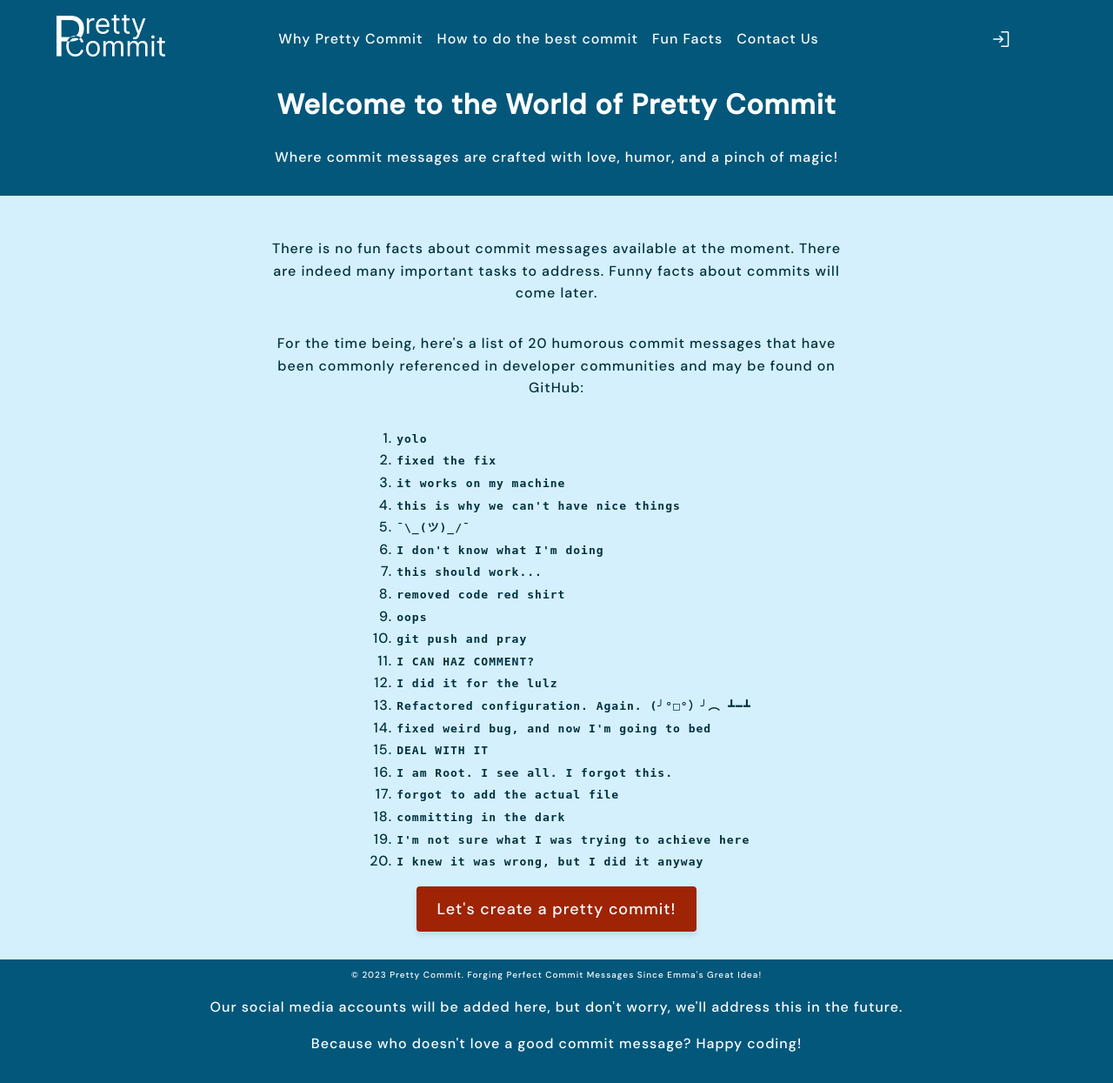
After one commit to bartoszkobylinski/smithcommit, a Flask app: page /fun-facts-about-commits in a window 1280 px wide. The commit adds this page. Shown: the whole page at 87% size. Run offline with Flask 3, Linux system fonts and the light colour scheme; some libraries are stand-ins or nearby versions.

Commit message:
Title: Add new routes, update styles and templates for improved UX/UI
Description:
New routes have been added (/how-to-do-the-best-commit, /fun-facts-about-commits, /contact-us).
Styles in styles.css have been modified and enhanced.
Links in the base.html menu have been updated to link to the new routes.
Placeholder templates (contact-us.html, fun-facts-about-commits.html, how-to-do-the-best-commit.html) have been transformed into proper templates extending base.html.
The index.html template has also seen structural changes.

```diff
--- a/main_app.py
+++ b/main_app.py
@@ -120,6 +120,18 @@ def create_app():
     def why_pretty_commit():
         return render_template("why-pretty-commit.html", user=current_user)
 
+    @app.route("/how-to-do-the-best-commit", methods=["GET"])
+    def how_to_do_the_best_commit():
+        return render_template("how-to-do-the-best-commit.html", user=current_user)
+
+    @app.route("/fun-facts-about-commits", methods=["GET"])
+    def fun_facts_about_commits():
+        return render_template("fun-facts-about-commits.html", user=current_user)
+
+    @app.route("/contact-us", methods=["GET"])
+    def contact_us():
+        return render_template("contact-us.html", user=current_user)
+
     @app.route('/update_api_key', methods=['POST'])
     @login_required
     def update_api_key():
--- a/static/styles.css
+++ b/static/styles.css
@@ -164,6 +181,10 @@ button[type="submit"]:active,
 background-color: #404e7c;
 box-shadow: 0 2px 4px rgba(0, 0, 0, 0.1);
 transform: translateY(1px);
+}
+
+.fun-facts{
+    align-items: center;
 }
 
 /* Footer */
--- a/templates/base.html
+++ b/templates/base.html
@@ -19,9 +19,9 @@
                 </div>
                 <ul class="menu">
                     <li><a href="/why-pretty-commit">Why Pretty Commit</a></li>
-                    <li><a href="#">How to do the best commit</a></li>
-                    <li><a href="#">Fun Facts</a></li>
-                    <li><a href="#">Contact Us</a></li>
+                    <li><a href="/how-to-do-the-best-commit">How to do the best commit</a></li>
+                    <li><a href="/fun-facts-about-commits">Fun Facts</a></li>
+                    <li><a href="/contact-us">Contact Us</a></li>
                 </ul>
                 <div class="user-login">
                     {% if current_user.is_authenticated %}
--- /dev/null
+++ b/templates/fun-facts-about-commits.html
@@ -0,0 +1,32 @@
+{% extends "base.html" %}
+
+{% block content %}
+    <main class="fun-facts">
+        <p class="why_pretty_commit">There is no fun facts about commit messages available at the moment. There are indeed many important tasks to address. Funny facts about commits will come later.</p>
+        <p class="why_pretty_commit">For the time being, here's a list of 20 humorous commit messages that have been commonly referenced in developer communities and may be found on GitHub:</p>
+        <ol>
+            <li><strong><code>yolo</code></strong></li>
+            <li><strong><code>fixed the fix</code></strong></li>
+            <li><strong><code>it works on my machine</code></strong></li>
+            <li><strong><code>this is why we can't have nice things</code></strong></li>
+            <li><strong><code>¯\_(ツ)_/¯</code></strong></li>
+            <li><strong><code>I don't know what I'm doing</code></strong></li>
+            <li><strong><code>this should work...</code></strong></li>
+            <li><strong><code>removed code red shirt</code></strong></li>
+            <li><strong><code>oops</code></strong></li>
+            <li><strong><code>git push and pray</code></strong></li>
+            <li><strong><code>I CAN HAZ COMMENT?</code></strong></li>
+            <li><strong><code>I did it for the lulz</code></strong></li>
+            <li><strong><code>Refactored configuration. Again. (╯°□°）╯︵ ┻━┻</code></strong></li>
+            <li><strong><code>fixed weird bug, and now I'm going to bed</code></strong></li>
+            <li><strong><code>DEAL WITH IT</code></strong></li>
+            <li><strong><code>I am Root. I see all. I forgot this.</code></strong></li>
+            <li><strong><code>forgot to add the actual file</code></strong></li>
+            <li><strong><code>committing in the dark</code></strong></li>
+            <li><strong><code>I'm not sure what I was trying to achieve here</code></strong></li>
+            <li><strong><code>I knew it was wrong, but I did it anyway</code></strong></li>
+        </ol>
+        <a class="submitButton" href="{{ url_for('index') }}" >Let's create a pretty commit!</a>
+    </main>
+
+{% endblock %}
--- a/templates/login.html
+++ b/templates/login.html
@@ -19,11 +19,11 @@
                     <label class="form-label">{{ login_form.remember.label.text }}</label>
                 </div>
                 <div class="form-group">
-                    {{ login_form.submit(class="btn-primary") }}
+                    <input class="submitButton" type="submit" value="Login">
                 </div>
             </form>
             <div class="register-link">
-                <p>Don't have an account? <a href="{{ url_for('register') }}">Register here</a></p>
+                <p>Don't have an account? <a href="{{ url_for('register') }}"><strong>Register here</strong></a></p>
             </div>
         </div>
     </main>
```
Also changed, not shown: other parts of static/styles.css (+26 -8 lines), templates/contact-us.html (added, +11 -0 lines), templates/how-to-do-the-best-commit.html (added, +11 -0 lines), templates/index.html (+6 -4 lines), templates/register.html (+5 -6 lines).
